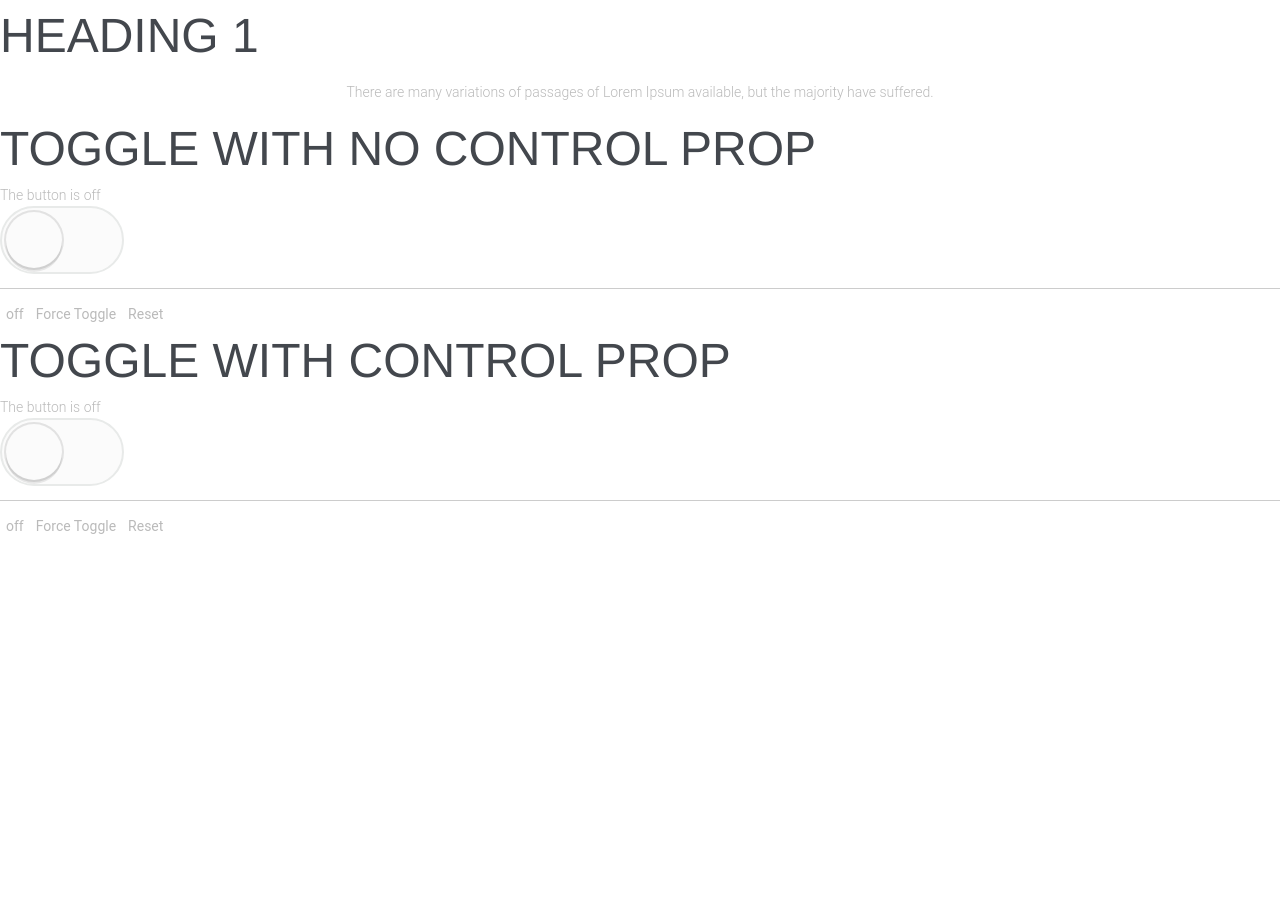
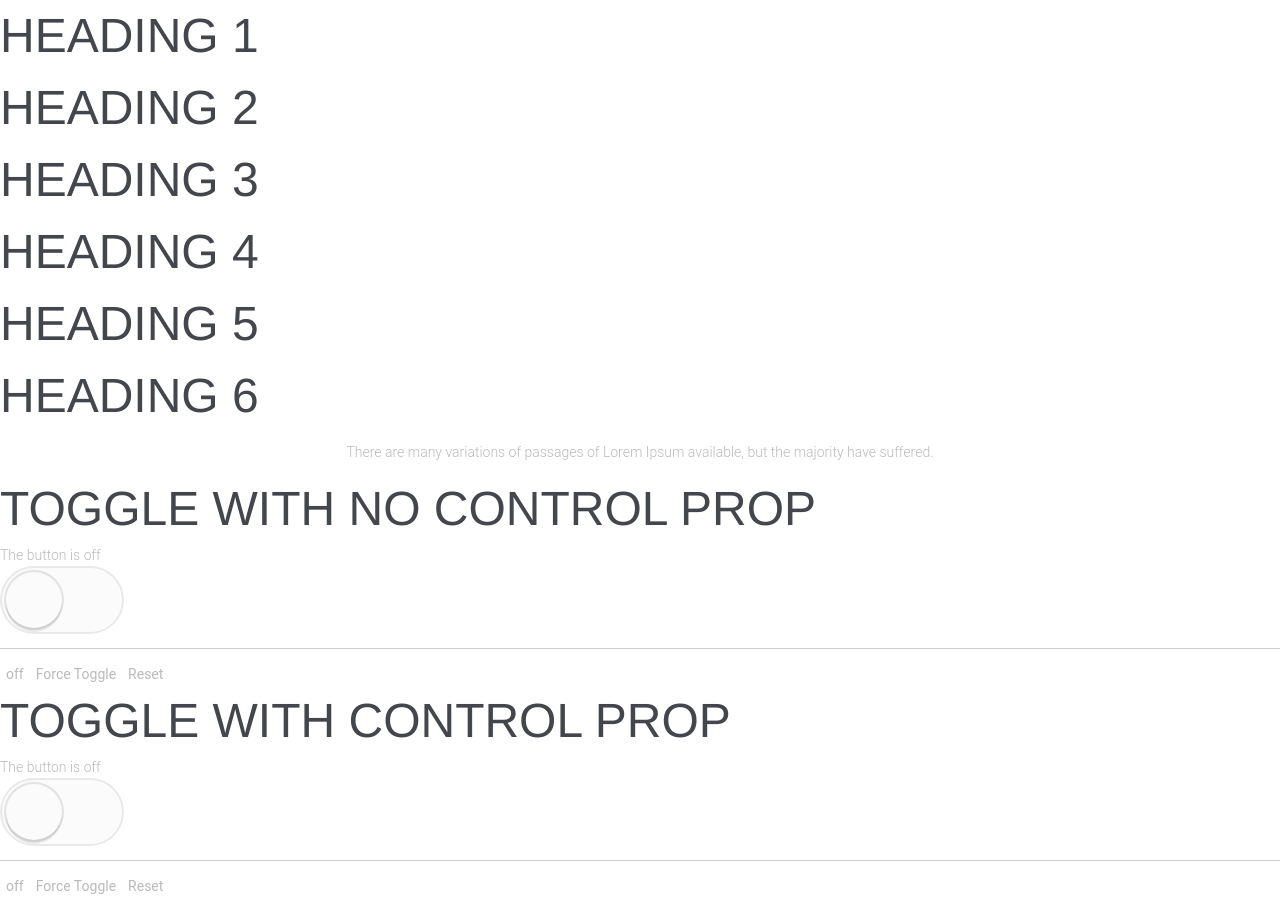
Before and after one commit to Brauxel/mythemes.vanessa, a Next.js app: page /elements in a window 1280 px wide. Before the commit the page ends 800 px from the top, so only its background shows below. Built offline with nearby package versions, Linux system fonts and the light colour scheme; a web font is replaced by a local one.

Commit message:
Different headings rendered based on "as" polymorph of styled components

```diff
--- /dev/null
+++ b/components/atoms/Heading/cssVariables.jsx
@@ -0,0 +1,17 @@
+/**
+ *
+ * This file holds all the relevant CSS information as objects
+ * The idea is similar to the variables used in SCSS
+ *
+ */
+
+const fontSizes = {
+	h1: "2.4rem",
+	h2: "1.8rem",
+	h3: "1.2rem",
+	h4: "1.1rem",
+	h5: "0.9rem",
+	h6: "0.8rem"
+};
+
+export { fontSizes };
--- a/components/atoms/Heading/index.jsx
+++ b/components/atoms/Heading/index.jsx
@@ -10,6 +10,7 @@ Heading.propTypes = {
 	fontSize: PropTypes.string,
 	iPadfontSize: PropTypes.string,
 	textTransform: PropTypes.string,
+	as: PropTypes.string,
 	children: PropTypes.oneOfType([
 		PropTypes.string,
 		PropTypes.array,
--- a/components/atoms/Heading/styles.jsx
+++ b/components/atoms/Heading/styles.jsx
@@ -1,16 +1,21 @@
 import styled from "styled-components";
+import { fontSizes } from "./cssVariables";
 
 const styles = styled.h1`
 	color ${props => props.color || "#43474d"};
 	text-align: ${props => props.textAlign || "inherit"};
 	text-transform: ${props => props.textTransform || "uppercase"};
-	font-size: ${props => props.fontSize || "2.4rem"};
+	font-size: ${props => props.fontSize || fontSizes[props.as || "h1"]};
 	font-family: ${props =>
 		props.fontFamily || "'Raleway', Helvetica, Arial, sans-serif"};
 
 	@media screen and (min-width: 768px) {
 		font-size: ${props => props.iPadfontSize || "4.8rem"};
 	}
+
+	h2 {
+		font-size: 1rem;
+	}
 `;
 
 export default styles;
--- a/pages/elements.jsx
+++ b/pages/elements.jsx
@@ -8,6 +8,11 @@ const Elements = () => (
 		<Styles />
 
 		<Heading>Heading 1</Heading>
+		<Heading as="h2">Heading 2</Heading>
+		<Heading as="h3">Heading 3</Heading>
+		<Heading as="h4">Heading 4</Heading>
+		<Heading as="h5">Heading 5</Heading>
+		<Heading as="h6">Heading 6</Heading>
 
 		<Text textAlign="center">
 			There are many variations of passages of Lorem Ipsum available, but the
```
